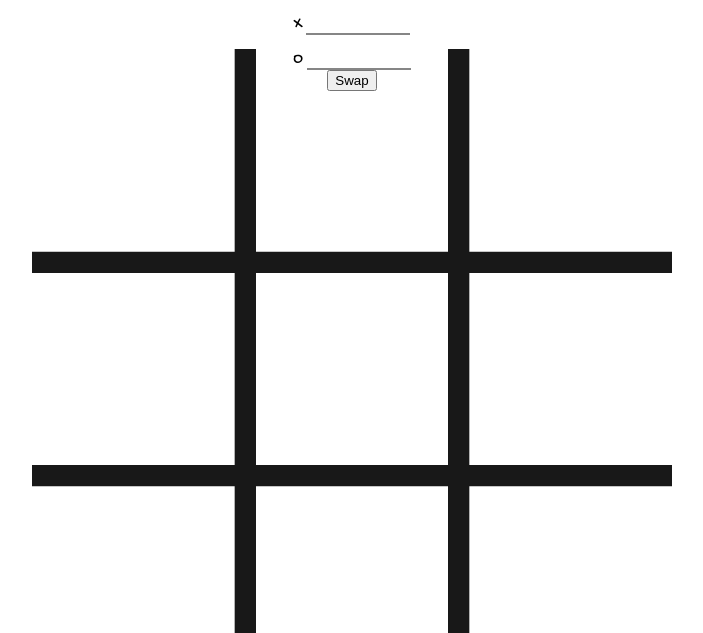
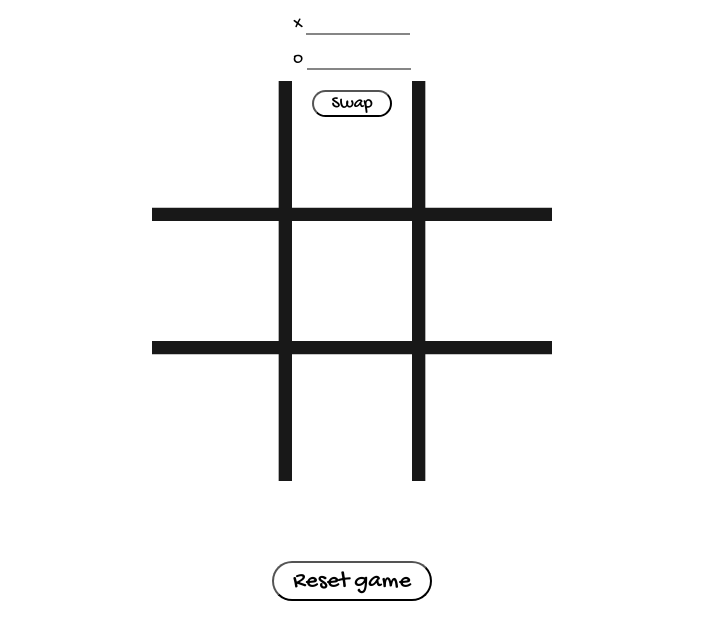
Before and after one commit to Frobii/javascript-tic-tac-toe, a website: page index.html in a window 1280 px wide. Shown: the part 167-800 px from the top of the page, without its empty margins (288-991 px from the left). Drawn offline with Linux system fonts and the light colour scheme.

Commit message:
adjust-spacing-sizes-and-winning-font-color

```diff
--- a/style.css
+++ b/style.css
@@ -16,6 +16,7 @@ body {
     z-index: -1;
     position: absolute;
     display: none;
+    animation: fadeIn 2s;
 }
 
 .main{
@@ -34,30 +35,26 @@ body {
 }
 
 .player-info {
-    height: 11vh;
+    height: 15vh;
     display: flex;
     flex-direction: column;
     align-items: center;
-    /* display: none; */
 }
 
 .result-screen {
-    height: 11vh;
+    height: 15vh;
     display: none;
-    /* display: flex; */
     font-size: 40px;
     justify-items: center;
     align-items: center;
     text-align: center;
-    background-image: linear-gradient(to left, violet, indigo, blue, green, yellow, orange, red);
-    -webkit-background-clip: text;
-    -webkit-text-fill-color: transparent;
+    color:blueviolet;
     text-shadow: 2px 2px #ff00002f;
     animation: fadeIn 2s;
 }
 
 .tie-screen {
-    height: 11vh;
+    height: 15vh;
     display: none;
     color: black;
     justify-items: center;
@@ -89,9 +86,26 @@ input {
     font-size: 18px;
 }
 
+.swap-button {
+    font-family: handDrawn;
+    font-size: 18px;
+    height: 30px;
+    width: 80px;
+    margin-top: 20px;
+    margin-bottom: 20px;
+    background-color: white;
+    border-radius: 25px;
+}
+
+.board-container {
+    display: flex;
+    align-items: center;
+    justify-content: center;
+}
+
 .position-container {
-    height: 50vw;
-    width: 50vw;
+    height: 400px;
+    width: 400px;
     display: grid;
     grid-template-columns: repeat(3, 1fr);
     grid-template-rows: repeat(3, 1fr);
@@ -104,8 +118,8 @@ input {
 }
 
 .position-container div {
-    height: 10vw;
-    width: 10vw;
+    height: 130px;
+    width: 130px;
     display: flex;
     justify-content: center;
     align-items: center;
@@ -113,16 +127,16 @@ input {
 }
 
 .game-grid {
-    height: 50vw;
-    width: 50vw;
+    height: 400px;
+    width: 400px;
     z-index: -1;
     position: absolute;
     opacity: 0.9;
 }
 
 .board-cover {
-    height: 50vw;
-    width: 50vw;
+    height: 400px;
+    width: 400px;
     position: absolute;
 }
 
```
